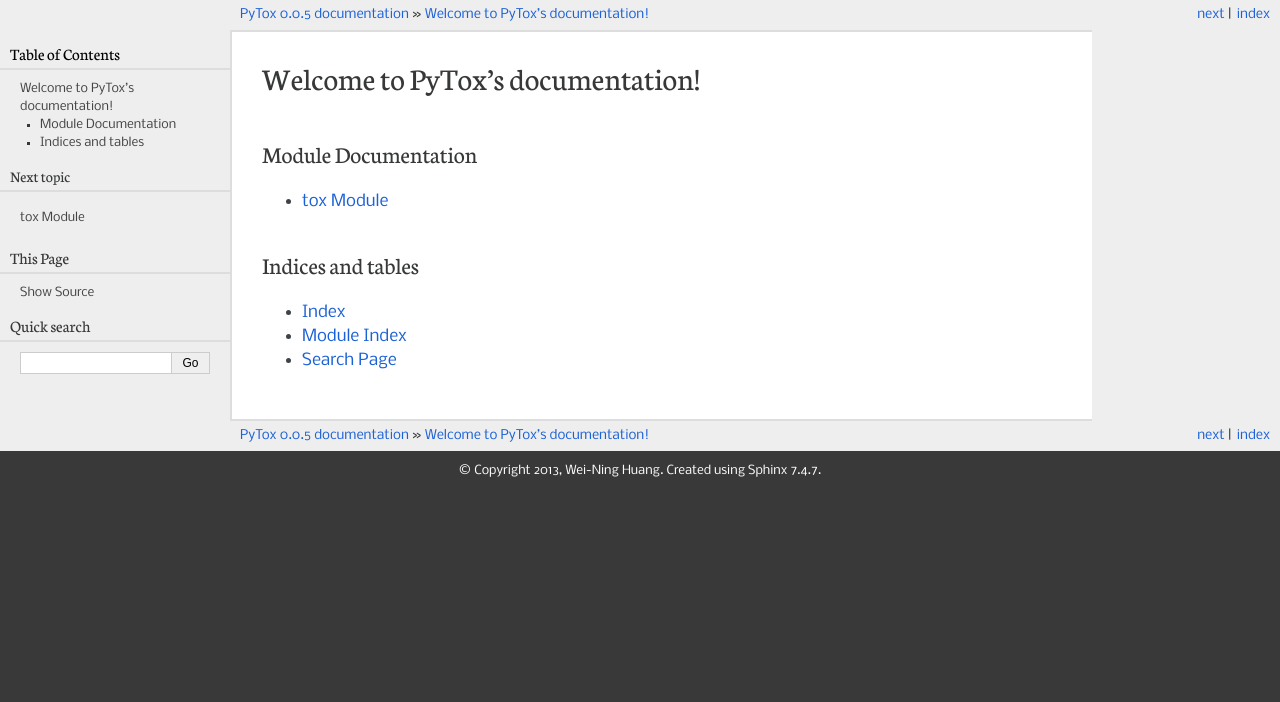
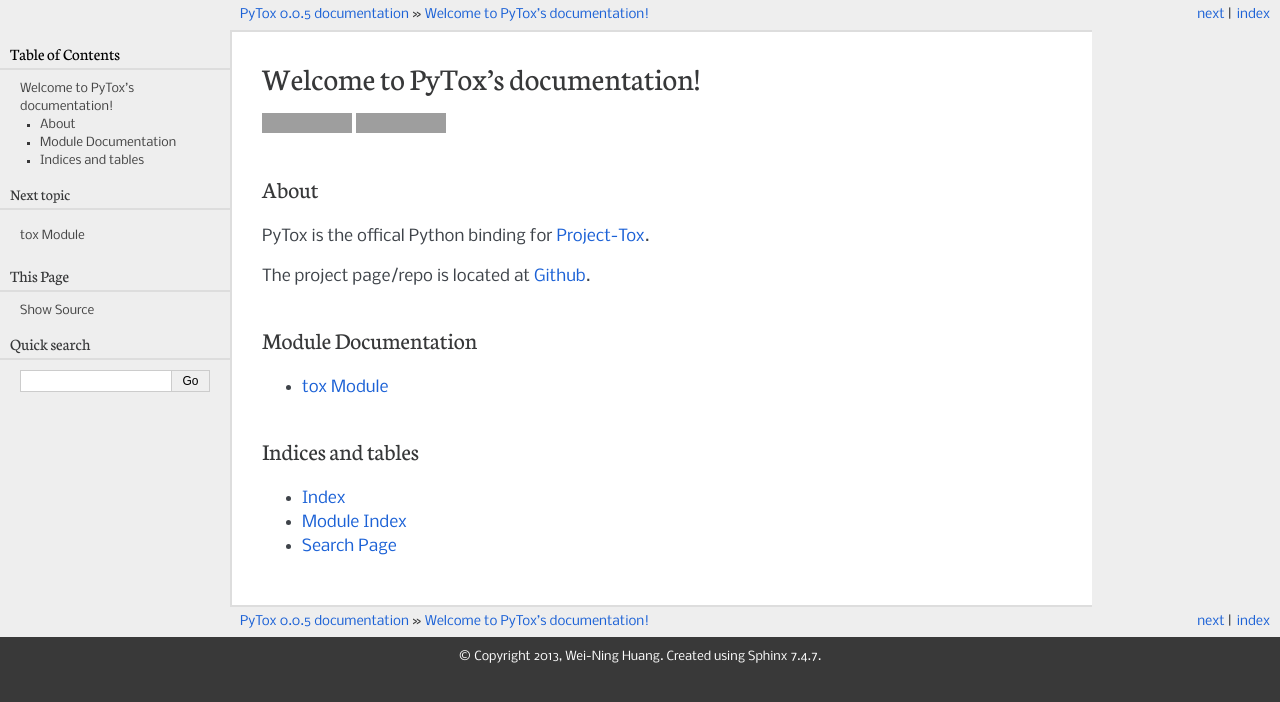
Before and after one commit to aitjcize/PyTox, a Sphinx documentation site: the page built from docs/index.rst, in a window 1280 px wide. Shown: the top 702 px of the page. Built offline with Sphinx 7.4.7, drawn with Linux system fonts in a browser that asks for light colours; grey boxes are pictures that could not be loaded.

Commit message:
Improve doc

```diff
--- a/docs/index.rst
+++ b/docs/index.rst
@@ -5,6 +5,18 @@
 
 Welcome to PyTox's documentation!
 =================================
+
+.. image:: https://travis-ci.org/aitjcize/PyTox.png?branch=master
+   :target: https://travis-ci.org/aitjcize/PyTox
+.. image:: https://pypip.in/v/PyTox/badge.png
+   :target: https://pypi.python.org/pypi/PyTox
+
+About
+-----
+
+PyTox is the offical Python binding for `Project-Tox <http://tox.im/>`_.
+
+The project page/repo is located at `Github <https://github.com/aitjcize/PyTox/>`_.
 
 Module Documentation
 --------------------
--- a/docs/tox.rst
+++ b/docs/tox.rst
@@ -4,7 +4,8 @@
 PyTox wraps libtoxcore API with the object tox.Tox, all the tox API methods are
 in this class.
 
-class Tox
----------
+.. automodule:: tox
+   :members:
+
 .. autoclass:: tox.Tox
    :members:
```
